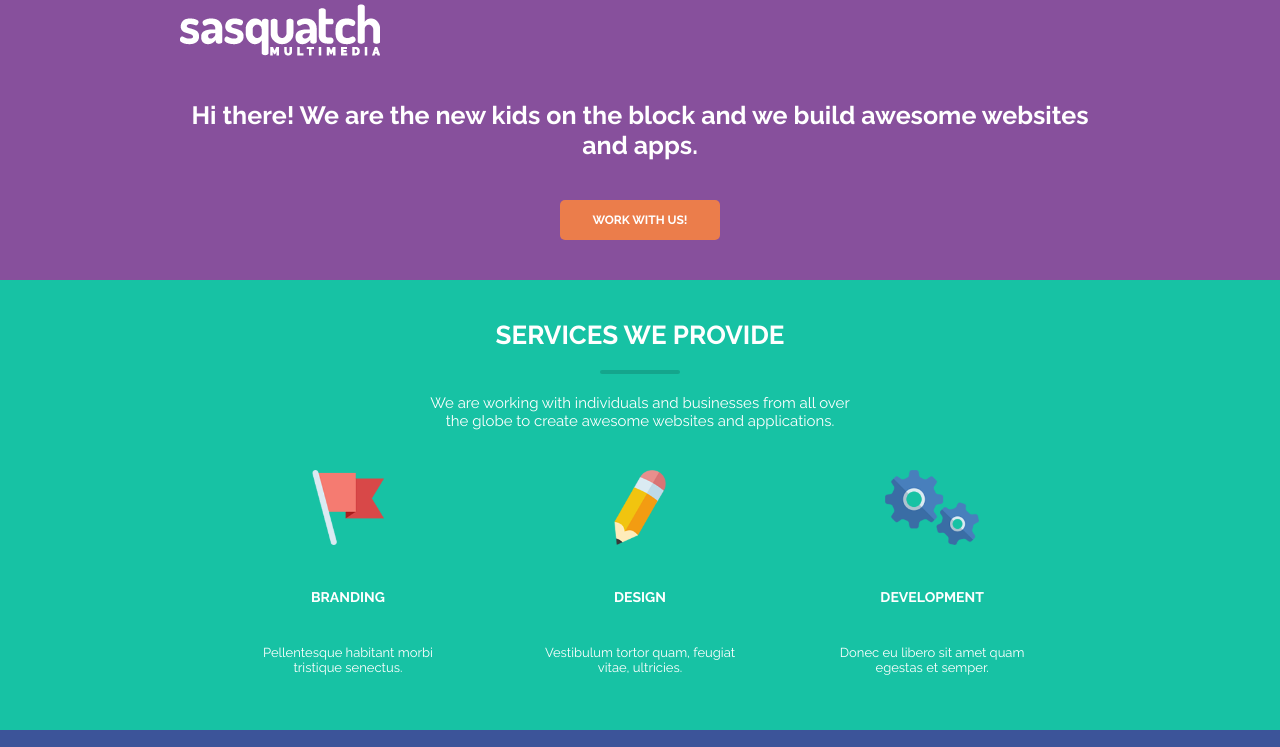
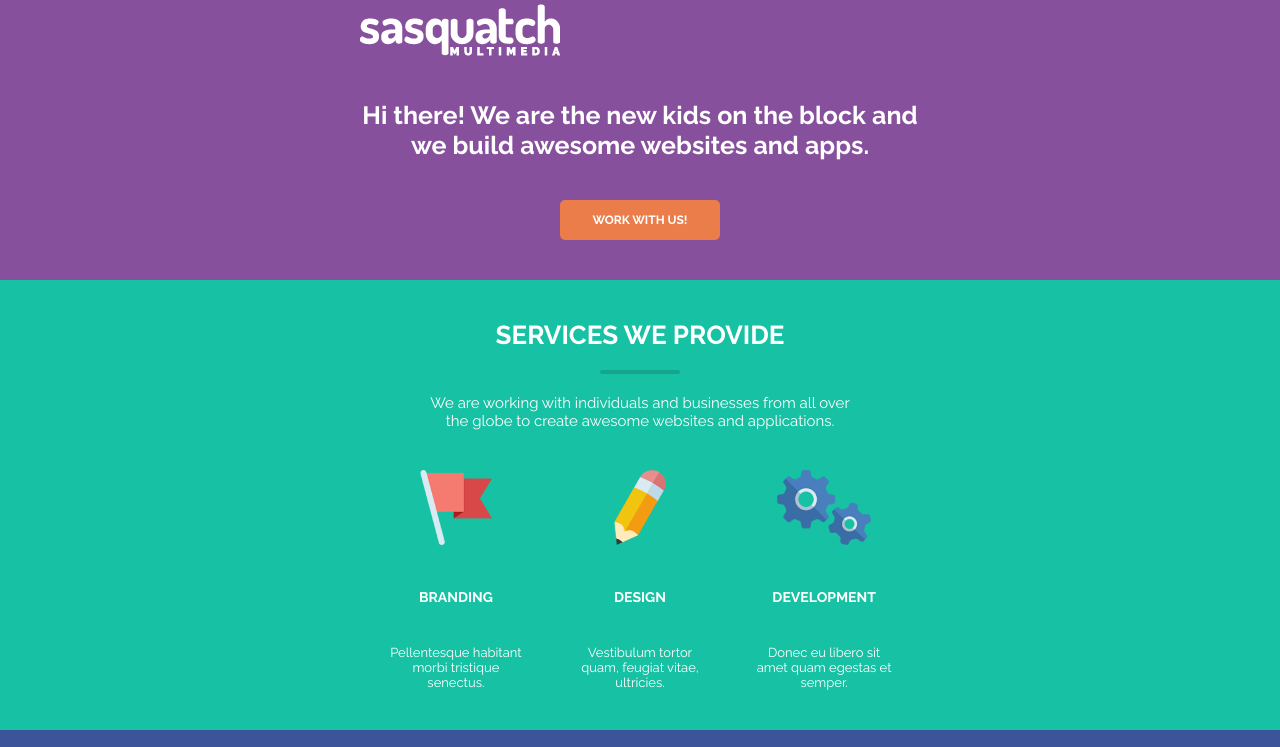
Before and after one commit to SasquatchMedia/600px-template, a plain HTML site: page index.html in a window 1280 px wide. Shown: the top 747 px of the page. Drawn offline with Linux system fonts and the light colour scheme.

Commit message:
Updated width

```diff
--- a/css/style.css
+++ b/css/style.css
@@ -1,5 +1,5 @@
 .container {
-	width: 960px;
+	width: 600px;
 	height: 100%;
 	margin: 0 auto;
 }
```
